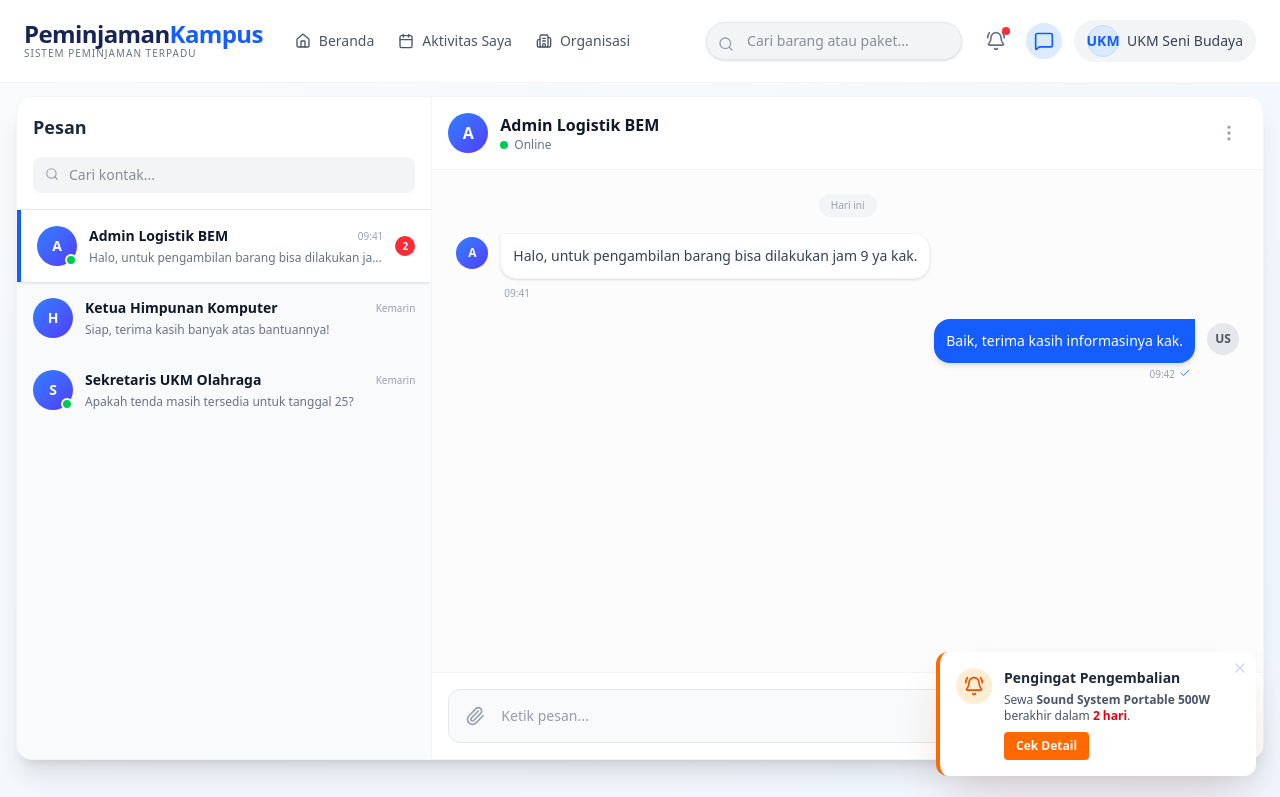
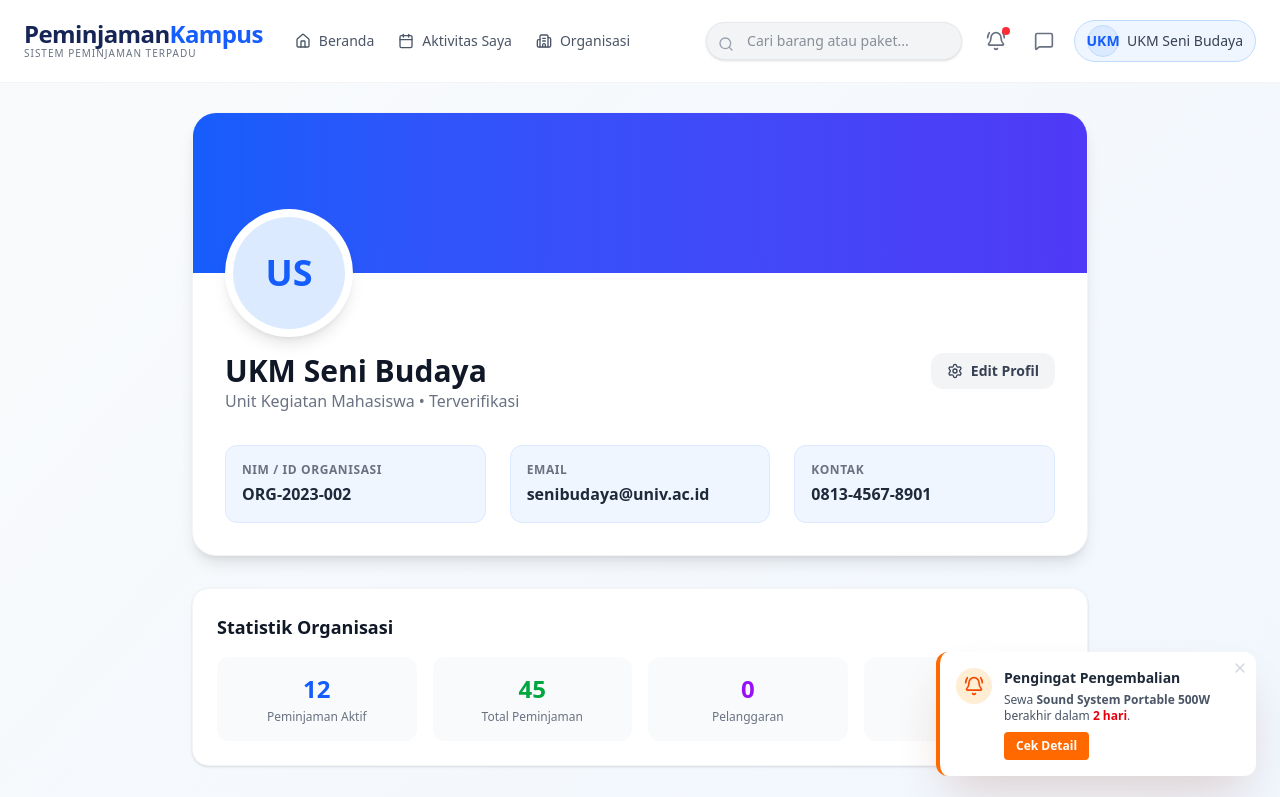
Before and after one commit to noven24/logistik-kampus-one, a React (Vite) app: page / in a window 1280 px wide. Shown: the top 797 px of the page. Built offline with nearby package versions, Linux system fonts and the light colour scheme.

Commit message:
edit: halaman profile saja

```diff
--- a/src/pages/Home.jsx
+++ b/src/pages/Home.jsx
@@ -17,8 +17,8 @@ const SistemPeminjamanLogistikKampus = () => {
   const [loginError, setLoginError] = useState('');
 
   // --- STATE UTAMA APLIKASI ---
-  // UPDATED: Default 'chat' agar langsung ke halaman Chat
-  const [activePage, setActivePage] = useState('chat');
+  // UPDATED: Default 'profile' agar langsung ke halaman Profil
+  const [activePage, setActivePage] = useState('profile');
   const [selectedItem, setSelectedItem] = useState(null);
   const [selectedBundle, setSelectedBundle] = useState(null);
   const [selectedOrg, setSelectedOrg] = useState(null);
```
